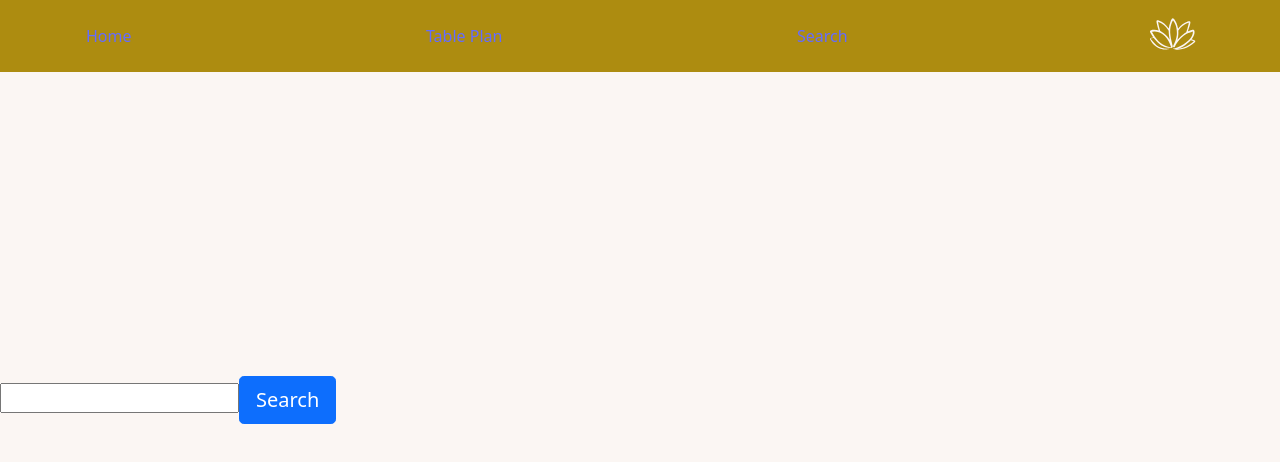
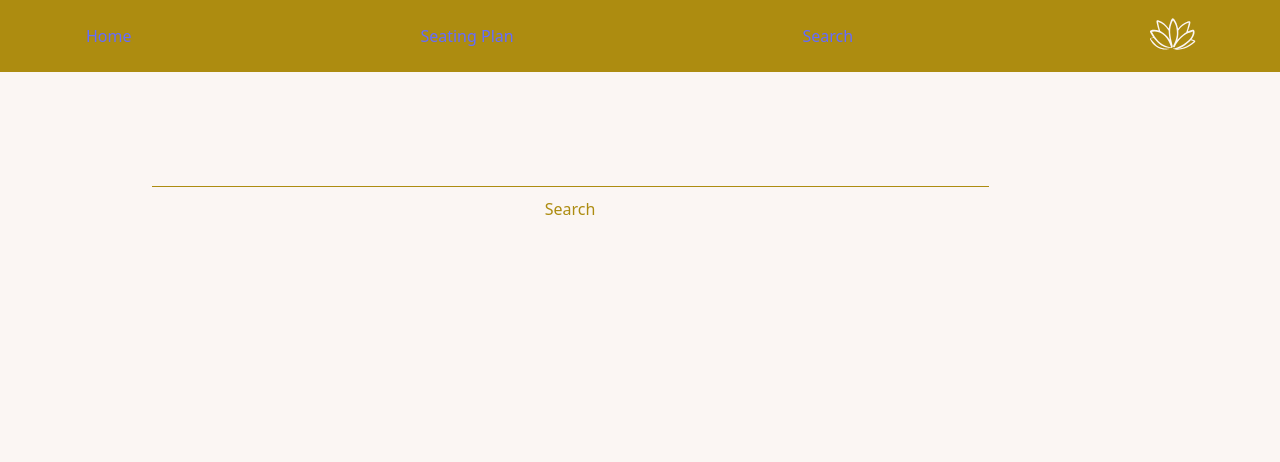
Before and after one commit to pradjays/TablePlan, a React (Vite) app: page /search in a window 1280 px wide. Shown: the top 462 px of the page. Built offline with nearby package versions, Linux system fonts and the light colour scheme.

Commit message:
Adding Styles to Search

```diff
--- a/index.html
+++ b/index.html
@@ -5,7 +5,7 @@
     <link rel="icon" type="image/svg+xml" href="/vite.svg" />
     <link href="https://cdn.jsdelivr.net/npm/bootstrap@5.0.2/dist/css/bootstrap.min.css" rel="stylesheet" integrity="sha384-EVSTQN3/azprG1Anm3QDgpJLIm9Nao0Yz1ztcQTwFspd3yD65VohhpuuCOmLASjC" crossorigin="anonymous">
     <meta name="viewport" content="width=device-width, initial-scale=1.0" />
-    <title>P&P Table Plan</title>
+    <title>P&P Seating Plan</title>
   </head>
   <body>
     <div id="root"></div>
--- a/src/App.jsx
+++ b/src/App.jsx
@@ -11,7 +11,7 @@ function App() {
             {/*<Router>*/}
                 <Routes>
                     <Route path="/" Component={Home} />
-                    <Route path="/table-plan" Component={Home} />
+                    <Route path="/seating-plan" Component={Home} />
                     <Route path="/search" Component={Search} />
                 </Routes>
             {/*</Router>*/}
--- a/src/assets/GuestList.json
+++ b/src/assets/GuestList.json
@@ -26,5 +26,9 @@
   {
     "name": "Kuppameniya Hettiarachchi",
     "table": 25
+  },
+  {
+    "name": "Kuppameniya Hettiarachchi",
+    "table": 18
   }
 ]
--- a/src/components/NavBar.jsx
+++ b/src/components/NavBar.jsx
@@ -10,7 +10,7 @@ function NavBar() {
                     <NavLink className="p-3" to="/">Home</NavLink>
                 </div>
                 <div className="row align-items-start d-inline-flex">
-                    <NavLink className="p-3" to="/table-plan">Table Plan</NavLink>
+                    <NavLink className="p-3" to="/seating-plan">Seating Plan</NavLink>
                 </div>
                 <div className="row align-content-between d-inline-flex">
                     <NavLink className="p-3" to="/search">Search</NavLink>
--- a/src/components/Search.jsx
+++ b/src/components/Search.jsx
@@ -4,11 +4,12 @@ import {useState} from "react";
 function Search() {
     let filteredGuestList = [];
     const [list, setList] = useState([]);
+    const [isSearching, setIsSearching] = useState(false);
 
     const searchGuest = (event) => {
+        setIsSearching(true);
         filteredGuestList = [];
         setList([...filteredGuestList]);
-        console.log(list);
         event.preventDefault();
         let searchParam = (event.target.searchParam.value);
         if (searchParam) {
@@ -19,18 +20,23 @@ function Search() {
             })
         }
         setList([...filteredGuestList]);
-        // console.log(filteredGuestList);
-        console.log(list);
     }
 
     return (
-        <>
-            <div className="row font-gold">
-                <form onSubmit={searchGuest}>
-                    <input type="text" name="searchParam" />
-                    <button className="btn btn-primary btn-lg">Search</button>
-                </form>
-
+        <div className="container position-absolute top-20">
+            <div className="row text-center">
+                <form onSubmit={searchGuest}
+                onKeyDown={(event) =>
+                event.key === "Enter" && searchGuest}>
+                <div className="col-12">
+                        <input className="input-bar w-75" type="text" name="searchParam"/>
+                </div>
+                    <div className="col-12">
+                        <button className="button-gold w-75">Search</button>
+                </div>
+        </form>
+            </div>
+            <div className="row text-center">
                 <div>
                     {
                         list.length > 0 && <h3>GUEST LIST</h3>
@@ -38,13 +44,18 @@ function Search() {
                     {
                         list.length > 0 && list.map((guest, index) => {
                             return (
-                                <li id={index}>{guest.name} - {guest.table}</li>
+                                <div key={index.toString()}>
+                                    <b><i>{guest.name}</i></b> at <b>Table {guest.table}</b></div>
                             )
                         })
                     }
+                    {
+                        list.length <= 0 && isSearching &&
+                        <p className="text-center fst-italic">No such guest flying with us today</p>
+                    }
                 </div>
             </div>
-        </>
+        </div>
 
     );
 }
--- a/src/index.css
+++ b/src/index.css
@@ -85,3 +85,30 @@ button:focus-visible {
   transform: rotate(-5deg);
   height: 2.5rem;
 }
+
+.top-20 {
+  top: 20% !important;
+}
+
+.input-bar {
+  border: none;
+  border-bottom: #AD8C10 1px solid;
+  border-radius: 0;
+  background: #fbf6f3;
+}
+
+input:focus {
+  outline: none;
+  border-bottom: #AD8C10 1px solid;
+  background-color: #FBF6F3;
+}
+
+button:focus {
+  outline: none;
+}
+
+.button-gold {
+  border: none;
+  background: none;
+  color: #AD8C10;
+}
```
